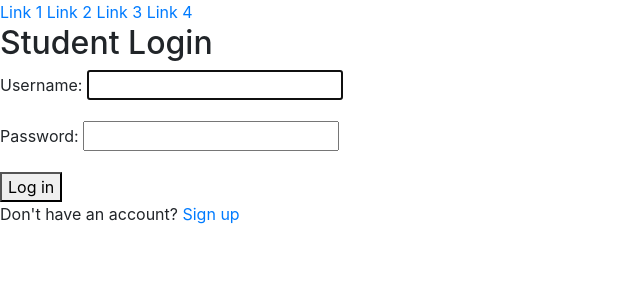
After one commit to JeyadeepakUR/Event_management, a Django app: template myapp/templates/registration/Loginform.html in a window 1280 px wide. The commit adds this page. Shown: the top 300 px of the page, without its empty margins (0-640 px from the left). Run offline with Django 4.2, Linux system fonts and the light colour scheme; the template is opened without the code that fills it: values that come from a table or form of the project are taken from there, others are empty; parts of the project's set-up code (start-up, migrations or seed data) failed here and were passed over; some libraries are stand-ins or nearby versions.

Commit message:
intial commit

```diff
--- a/myapp/forms.py
+++ b/myapp/forms.py
@@ -2,12 +2,19 @@ from django import forms
 from django.contrib.auth.forms import UserCreationForm, AuthenticationForm
 from .models import UserProfile
 
-class UserRegistrationForm(UserCreationForm):
+class RegistrationForm(UserCreationForm):
+    user_type = forms.ChoiceField(choices=[('student', 'Student'), ('faculty', 'Faculty')], widget=forms.RadioSelect, label='UserType')
     class Meta:
         model = UserProfile
-        fields = ['username', 'password', 'Cpassword', 'netid', 'phone']
+        fields = ['username', 'netId', 'Ph.No', 'Dept', 'password', 'Cpassword', 'user_type']
 
-class UserLoginForm(AuthenticationForm):
+class Loginform(AuthenticationForm):
     class Meta:
         model = UserProfile
         fields = ['username', 'password']
+
+
+class SponsorLoginForm(AuthenticationForm):
+    class Meta:
+        model = UserProfile
+        fields = ['username', 'password', 'Cpassword', 'Ph.No', 'Email']
--- /dev/null
+++ b/myapp/templates/registration/Loginform.html
@@ -0,0 +1,11 @@
+{% extends 'base.html' %}
+
+{% block content %}
+  <h2>Student Login</h2>
+  <form method="post">
+    {% csrf_token %}
+    {{ form.as_p }}
+    <button type="submit">Log in</button>
+  </form>
+  <p>Don't have an account? <a href="{%url 'student_register'}">Sign up</a></p>
+{% endblock %}
--- a/myapp/templates/registration/signup.html
+++ b/myapp/templates/registration/Student_signup.html
@@ -1,10 +1,11 @@
 {% extends 'base.html' %}
 
 {% block content %}
-  <h2>Sign up</h2>
+  <h2>Student Sign up</h2>
   <form method="post">
     {% csrf_token %}
     {{ form.as_p }}
     <button type="submit">Sign up</button>
   </form>
+  <p>Already have an account? <a href="{% url 'student_login' %}">Log in</a></p>
 {% endblock %}
--- /dev/null
+++ b/myapp/templates/registration/base.html
@@ -0,0 +1,33 @@
+<!-- FILEPATH: /e:/SRM/2nd Year/2.1/DTM/Event_management/myapp/templates/registration/base.html -->
+
+<!DOCTYPE html>
+<html>
+<head>
+    <title>{% block title %}My App{% endblock %}</title>
+    <meta charset="utf-8">
+    <meta name="viewport" content="width=device-width, initial-scale=1">
+    <link rel="stylesheet" href="https://maxcdn.bootstrapcdn.com/bootstrap/4.5.2/css/bootstrap.min.css">
+    <script src="https://ajax.googleapis.com/ajax/libs/jquery/3.5.1/jquery.min.js"></script>
+    <script src="https://cdnjs.cloudflare.com/ajax/libs/popper.js/1.16.0/umd/popper.min.js"></script>
+    <script src="https://maxcdn.bootstrapcdn.com/bootstrap/4.5.2/js/bootstrap.min.js"></script>
+    {% block styles %}{% endblock %}
+</head>
+<body>
+
+<!-- Side navigation -->
+<div class="sidenav">
+  <a href="#">Link 1</a>
+  <a href="#">Link 2</a>
+  <a href="#">Link 3</a>
+  <a href="#">Link 4</a>
+</div>
+
+<!-- Page content -->
+<div class="main">
+    {% block content %}{% endblock %}
+</div>
+
+{% block scripts %}{% endblock %}
+
+</body>
+</html>
--- a/myapp/urls.py
+++ b/myapp/urls.py
@@ -3,5 +3,10 @@ from django.urls import path, include
 from . import views
 
 urlpatterns = [
-    path('login/', views.login_view()),
+    path('login/', views.LoginForm, name='login'),
+
+    # Dashboard URLs
+    path('student/dashboard/', student_dashboard_view, name='student_dashboard'),
+    path('faculty/dashboard/', faculty_dashboard_view, name='faculty_dashboard'),
+    path('sponsor/dashboard/', sponsor_dashboard_view, name='sponsor_dashboard'),
 ]
```
Also changed, not shown: myapp/templates/registration/login.html (deleted, +0 -10 lines), myapp/views.py (+21 -19 lines).
